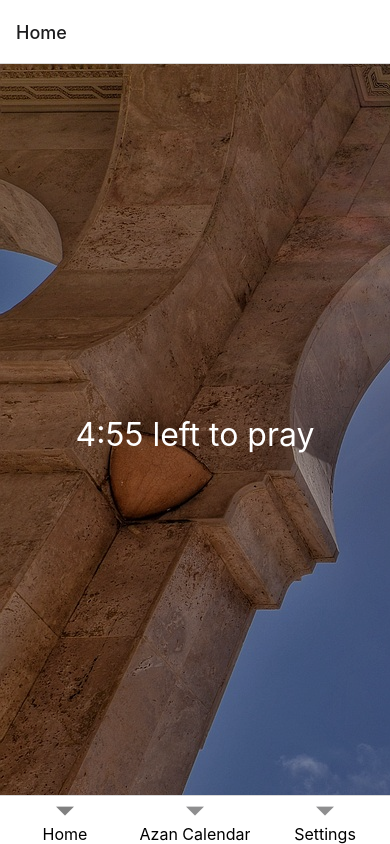
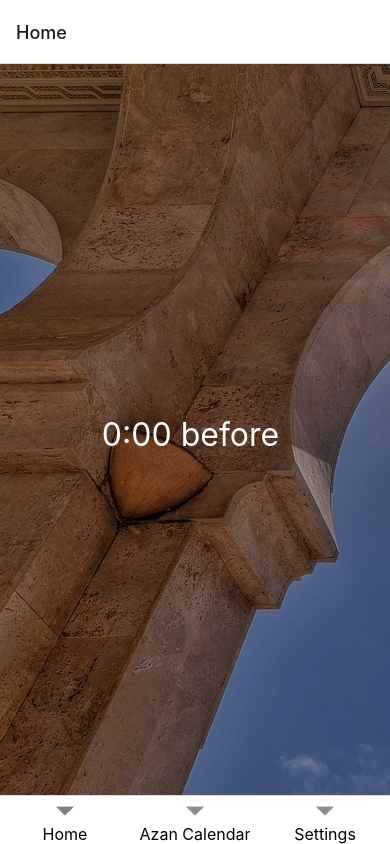
Before and after one commit to SaveDim/azanCalendar, a React Native app: screen / in a window 390 px wide. Built offline with nearby package versions, Linux system fonts and the light colour scheme; no server answers.

Commit message:
Add counterdown before next action

```diff
--- a/App.js
+++ b/App.js
@@ -1,36 +1,77 @@
-import React, { useState, useEffect } from "react";
-import { TouchableOpacity, ImageBackground, StyleSheet, Text, View } from 'react-native';
+import React, { useState, useEffect, useCallback } from "react";
+import { ImageBackground, StyleSheet, Text, View } from 'react-native';
 import { NavigationContainer } from "@react-navigation/native";
 import { createBottomTabNavigator } from "@react-navigation/bottom-tabs";
 
-// TODO: api url https://collectapi.com/api/pray/pray-times-api
-
 const HomeScreen = () => {
-  const [countdown, setCountdown] = useState(300);
+  const [nextPrayer, setNextPrayer] = useState("");
+  const [countdown, setCountdown] = useState(0);
 
   useEffect(() => {
-    const interval = setInterval(() => {
+    fetchPrayerTimes(); // Запускаем запрос при загрузке компонента
+  }, []);
+
+  const validPrayers = ["Fajr", "Dhuhr", "Asr", "Maghrib", "Isha"];
+
+  // Функция для запроса времен молитв
+  const fetchPrayerTimes = useCallback(async () => {
+    try {
+      const today = new Date();
+      const formattedDate = `${today.getDate()}-${today.getMonth() + 1}-${today.getFullYear()}`;
+      const latitude = 36.5451; // Замените на вашу широту
+      const longitude = 31.9974; // Замените на вашу долготу
+
+      const response = await fetch(`https://api.aladhan.com/v1/timings/${formattedDate}?latitude=${latitude}&longitude=${longitude}&method=2`);
+      const data = await response.json();
+      const prayerTimes = data.data.timings;
+
+      const currentTime = new Date().toLocaleTimeString([], { hour: '2-digit', minute: '2-digit' });
+      const nextPrayer = validPrayers.find(prayer => prayerTimes[prayer] > currentTime);
+
+      if (nextPrayer) {
+        const nextPrayerTime = prayerTimes[nextPrayer];
+        setNextPrayer(nextPrayer);
+        startCountdown(nextPrayerTime);
+      }
+    } catch (error) {
+      console.error("Ошибка загрузки данных:", error);
+    }
+  }, []);
+
+  const startCountdown = (prayerTime) => {
+    const now = new Date();
+    const [hours, minutes] = prayerTime.split(':');
+    const prayerDate = new Date(now.getFullYear(), now.getMonth(), now.getDate(), hours, minutes);
+    const timeDiff = prayerDate - now;
+    setCountdown(timeDiff > 0 ? Math.floor(timeDiff / 1000) : 0);
+
+    const countdownInterval = setInterval(() => {
       setCountdown((prevCountdown) => (prevCountdown > 0 ? prevCountdown - 1 : 0));
     }, 1000);
 
-    return () => clearInterval(interval);
-  }, []);
+    // Остановка интервала и новый запрос после завершения обратного отсчета
+    setTimeout(() => {
+      clearInterval(countdownInterval);
+      fetchPrayerTimes(); // Запускаем новый запрос
+    }, timeDiff);
+
+    return () => clearInterval(countdownInterval);
+  };
 
   const formatTime = (seconds) => {
-    const minutes = Math.floor(seconds / 60);
-    const remainingSeconds = seconds % 60;
-    return `${minutes}:${remainingSeconds < 10 ? '0' : ''}${remainingSeconds}`;
+    const hours = Math.floor(seconds / 3600);
+    const minutes = Math.floor((seconds % 3600) / 60);
+    return `${hours}:${minutes < 10 ? '0' : ''}${minutes}`;
   };
 
   return (
-      <ImageBackground
-          source={require('./assets/testphotos/background.jpg')}
-          style={styles.backgroundImage}
-      >
-        <View style={styles.container}>
-          <Text style={styles.countdownText}>{formatTime(countdown)} left to pray</Text>
-        </View>
-      </ImageBackground>
+    <ImageBackground
+      source={require('./assets/testphotos/background.jpg')}
+      style={styles.backgroundImage}>
+      <View style={styles.container}>
+        <Text style={styles.countdownText}>{formatTime(countdown)} before {nextPrayer}</Text>
+      </View>
+    </ImageBackground>
   );
 };
 
```
Also changed, not shown: assets/test photos/background.jpg (deleted), assets/test photos/background.png (deleted).
